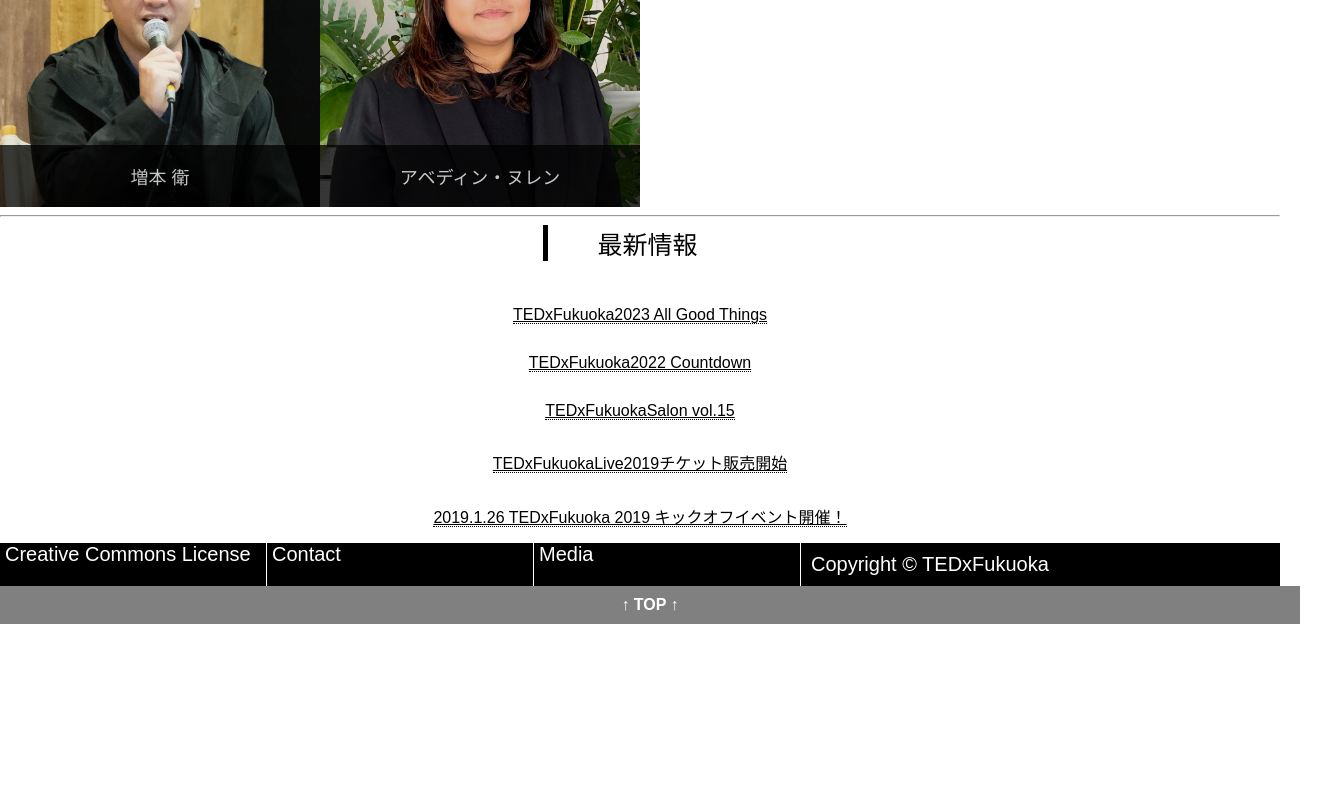
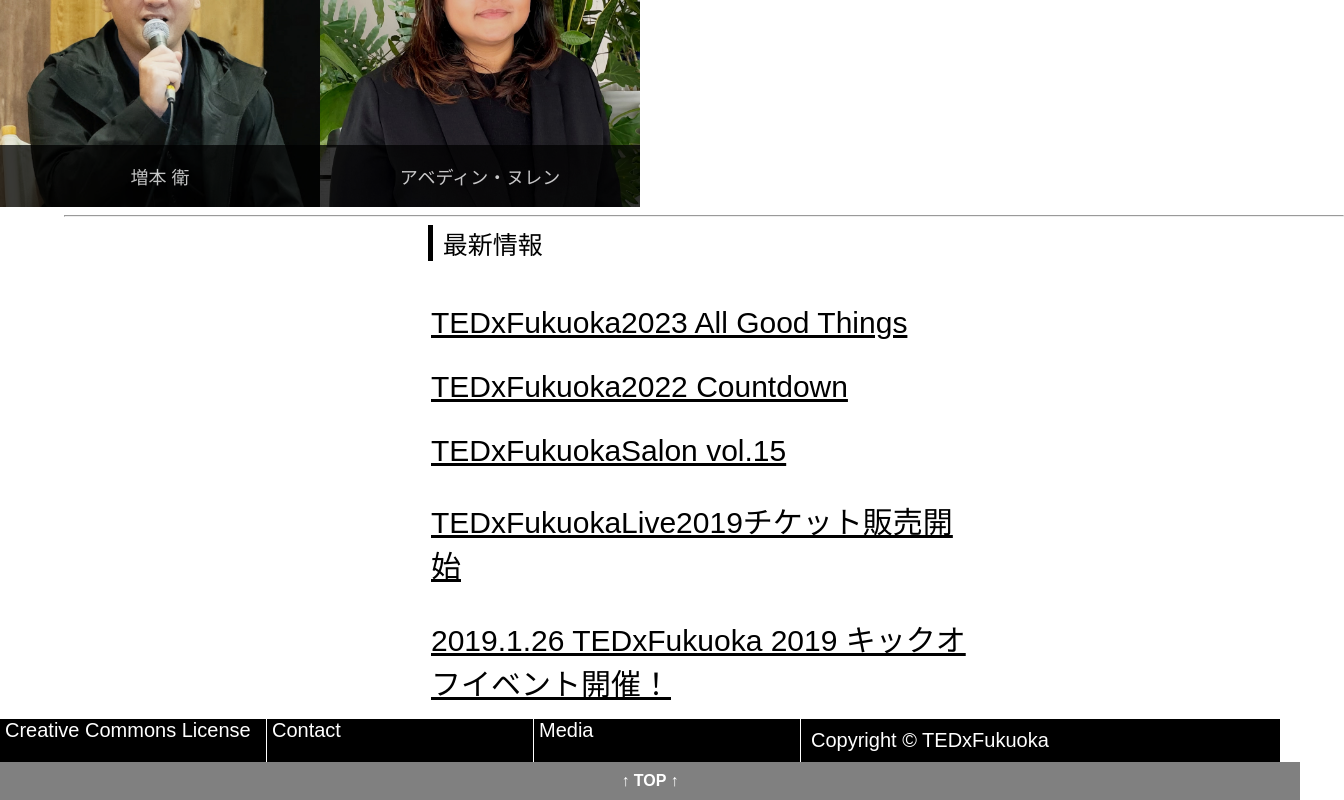
Before and after one commit to yutadd/ted_x_fukuoka, a React (Create React App) app: page / in a window 1280 px wide. Shown: the part 1708-2508 px from the top of the page, 1344 px wide, since content can reach past the window. Before the commit the page ends 2332 px from the top, so only its background shows below. Built offline with nearby package versions, Linux system fonts and the light colour scheme.

Commit message:
[update] recentry update area

```diff
--- a/src/components/home/Recently.css
+++ b/src/components/home/Recently.css
@@ -1,26 +1,36 @@
-.recently-context{
-    color:black;
-    width:30%;
-    border-bottom: 1px dotted black;
+.recently-context {
+  color: black;
+  width: 30%;
 }
-.recently-context-outter{
-    padding:15px;
+.recently-context-outter {
+  padding: 15px;
 }
-.recently-contexts{
-    margin-top:30px;
-
+.recently-contexts {
+  text-align: left;
+  margin-top: 30px;
+  font-size: 30px;
+  display: inline-block;
+  width: 45%;
 }
-.recently-title{
-    border-left: 5px solid black;
-    font-size: 25px;
-    margin-left: 10px;
-    display: inline-block;
-    width:200px;
+.recently-title {
+  text-align: left;
+  padding-left: 10px;
+  border-left: 5px solid black;
+  font-size: 25px;
+  display: inline-block;
+  width: 42%;
 }
-.recently-title-outter{
-    text-align: center;
+.recently-contents-outter {
+  width: 100%;
+  text-align: center;
+  padding-left: 5%;
 }
-.recently-contents-outter{
-    width:100%;
-    text-align: center;
+@media (max-width: 500px) {
+  .recently-contexts {
+    font-size: 20px;
+    width: 85%;
+  }
+  .recently-title {
+    width: 74%;
+  }
 }
--- a/src/components/home/Recently.tsx
+++ b/src/components/home/Recently.tsx
@@ -18,11 +18,10 @@
     return (
         <div className="recently-contents-outter">
             <hr />
-            <div className="recently-title-outter">
-                <div className="recently-title">
-                    {lang["title"]}
-                </div>
+            <div className="recently-title">
+                {lang["title"]}
             </div>
+            <br />
             <div className="recently-contexts">
                 {result}
             </div>
--- a/src/locales/outter/ja.json
+++ b/src/locales/outter/ja.json
@@ -5,7 +5,7 @@
     "home": "ホーム",
     "latest": {
       "latest": "2023 最新情報!",
-      "upcoming": "近日開催イベント",
+      "upcoming": "新着情報",
       "past": "過去のイベント",
       "blog": "ブログ"
     },
```
